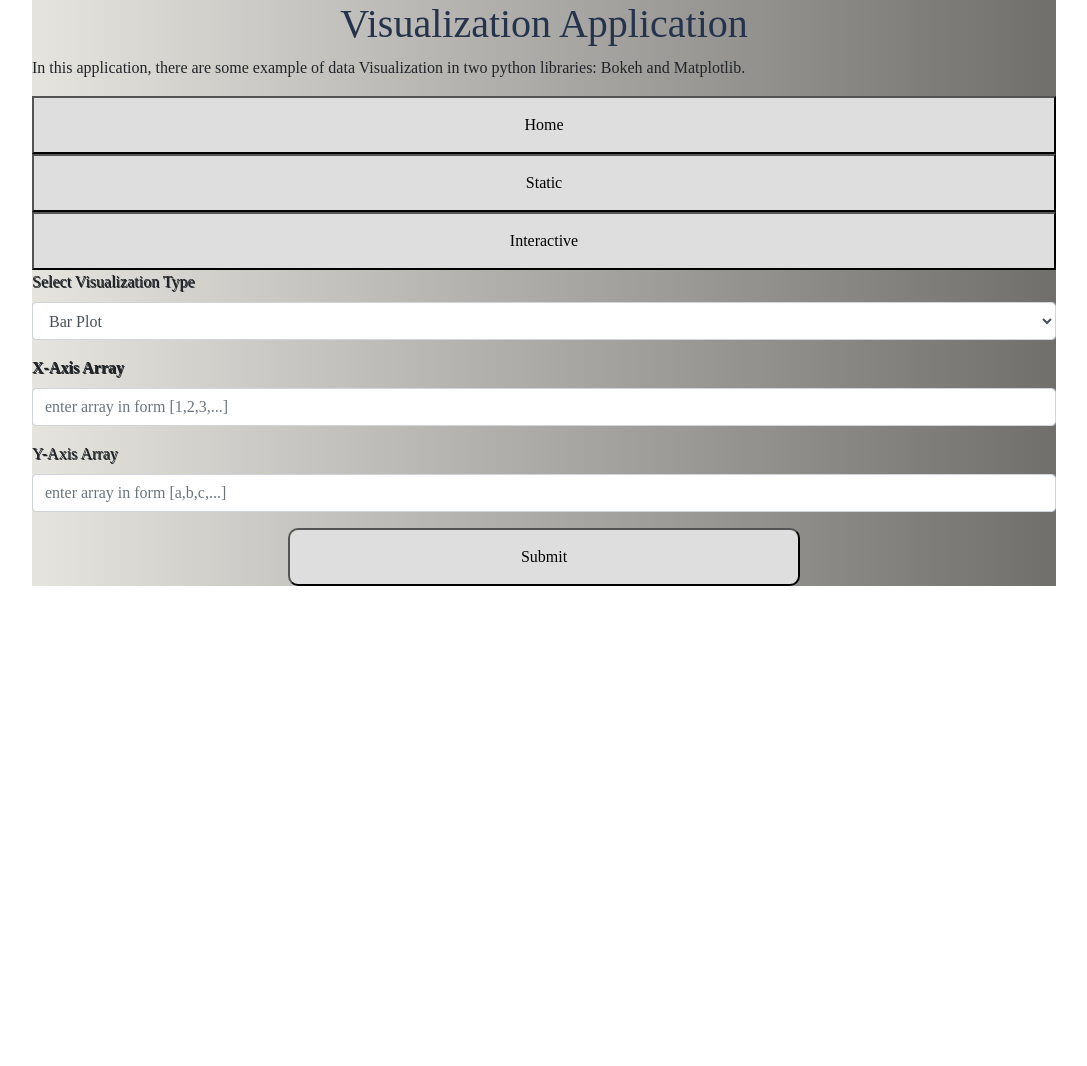
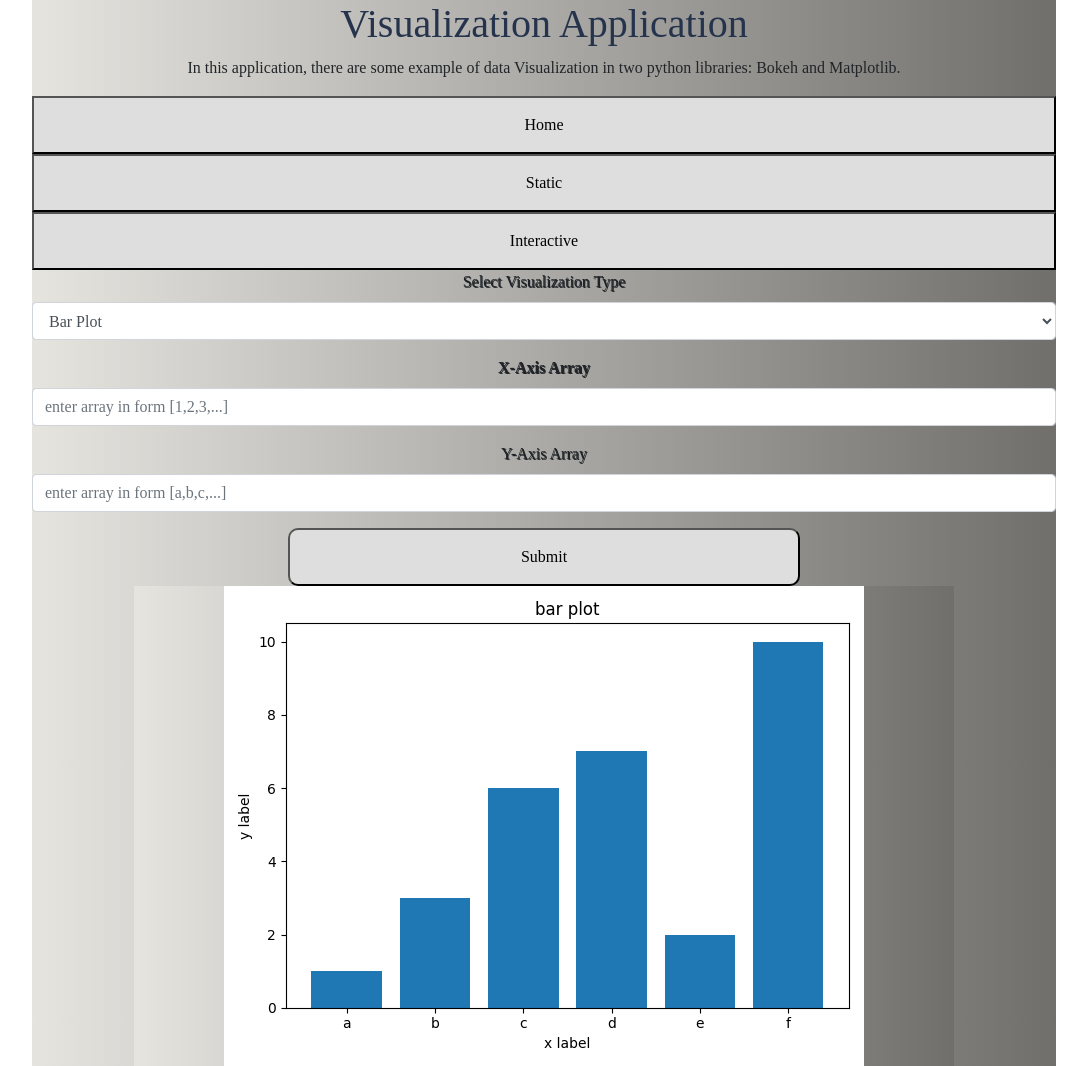
Before and after one commit to vandungdo/django-data-visualization, a Django app: page /visualization/static_plot in a window 1280 px wide. Shown: the whole page, without its empty margins (96-1183 px from the left). Before the commit the page ends 586 px from the top, so only its background shows below. Run offline with Django 3.2, Linux system fonts and the light colour scheme; some web fonts are replaced.

Commit message:
add barplot static function

```diff
--- a/data_visualization_project/static/style.css
+++ b/data_visualization_project/static/style.css
@@ -6,6 +6,9 @@
     font-family: 'BioRhyme', serif;
     height: 100%;
     background: linear-gradient(to right,#e6e4df, #706f6c) ;
+    text-align: center;
+    vertical-align: middle;
+    display: block;
 
 }
 
@@ -39,3 +42,11 @@ button:hover {
 label {
     text-shadow: 1px 1px;
 }
+img {
+    max-width: 80%;
+    height: auto;
+    display: block;
+    margin-left: auto;
+    margin-right: auto;
+    vertical-align: middle;
+}
--- a/data_visualization_project/templates/visualization/static_plot.html
+++ b/data_visualization_project/templates/visualization/static_plot.html
@@ -1,9 +1,10 @@
 {% extends "index.html" %}
 {% block content %}
-<form>
+<form action="{% url 'visualization_app:static_plot' %}" method="POST">
+  {% csrf_token %}
     <div class="form-group">
         <label for="exampleFormControlSelect1">Select Visualization Type</label>
-        <select class="form-control" id="exampleFormControlSelect1">
+        <select class="form-control" id="exampleFormControlSelect1" name="plot-type">
           <option>Bar Plot</option>
           <option>Scatter Plot</option>
           <option>Line Plot</option>
@@ -22,4 +23,8 @@
 
     <button type="submit" id="send">Submit</button>
   </form>
+  <div class="content">
+  {% load static %}
+  <img src="{% static 'plots/tmp.png' %}" alt="">
+</div>
 {% endblock %}
--- a/data_visualization_project/visualization_app/views.py
+++ b/data_visualization_project/visualization_app/views.py
@@ -14,5 +14,6 @@ def interactive_plot(request):
 
 def static_plot(request):
     if request.method == 'POST':
-        print(form.data['x-static'])
+        # print(request.POST['plot-type'])
+        bar_plot(request.POST['x-static'],request.POST['y-static'])
     return render(request, 'visualization/static_plot.html')
```
Also changed, not shown: data_visualization_project/visualization_app/static.py (+6 -1 lines), data_visualization_project/static/plots/tmp.png (added).
